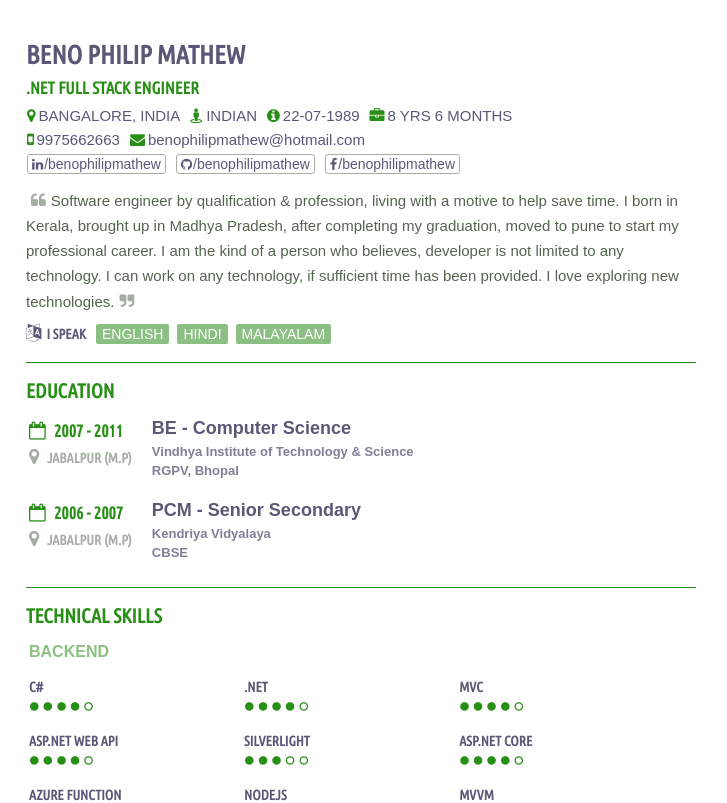
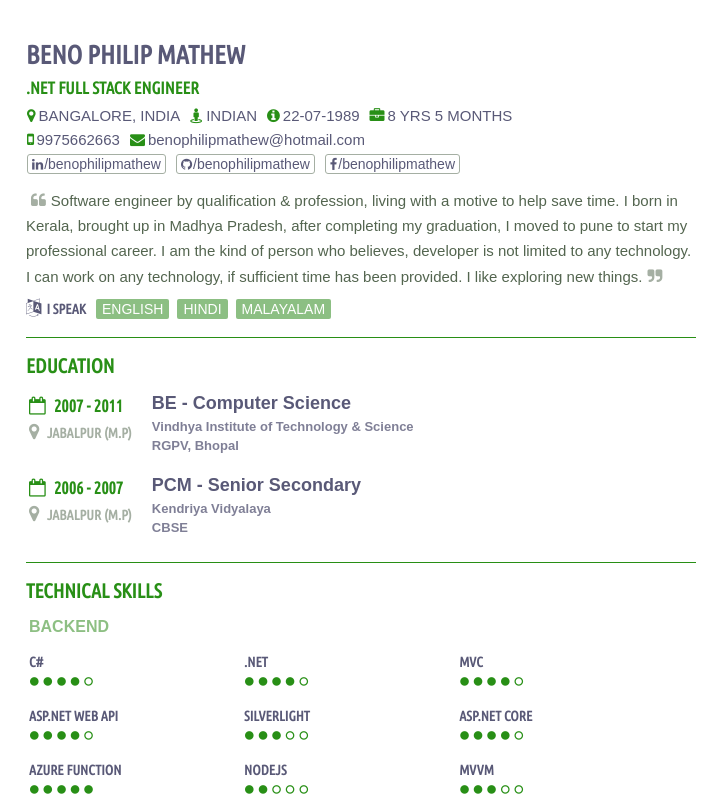
Before and after one commit to benophilipmathew/vue-resume, a Vue app: page / in a window 1280 px wide. Shown: the top 803 px of the page, without its empty margins (0-727 px from the left). Built offline with nearby package versions, Linux system fonts and the light colour scheme; a web font is replaced by a local one.

Commit message:
small glitches

```diff
--- a/src/fixtures/beno-data.js
+++ b/src/fixtures/beno-data.js
@@ -6,7 +6,7 @@ const PersonalInfo = {
         currentLocation: 'Bangalore, India',
         nationality: 'Indian',
         DOB: '22-07-1989',
-        totalExperience: '8 yrs 6 months',
+        totalExperience: '8 yrs 5 months',
         mobile: '9975662663',
         email: 'benophilipmathew@hotmail.com',
         handles: {
@@ -16,9 +16,9 @@ const PersonalInfo = {
         }
     },
     BriefAboutMe: `Software engineer by qualification & profession, living with a motive to help save time.
-                    I born in Kerala, brought up in Madhya Pradesh, after completing my graduation, moved to pune to start my professional career.
-                    I am the kind of a person who believes, developer is not limited to any technology.
-                    I can work on any technology, if sufficient time has been provided. I love exploring new technologies.`,
+                    I born in Kerala, brought up in Madhya Pradesh, after completing my graduation, I moved to pune to start my professional career.
+                    I am the kind of person who believes, developer is not limited to any technology.
+                    I can work on any technology, if sufficient time has been provided. I like exploring new things.`,
     Languages: [
         'English',
         'Hindi',
```
